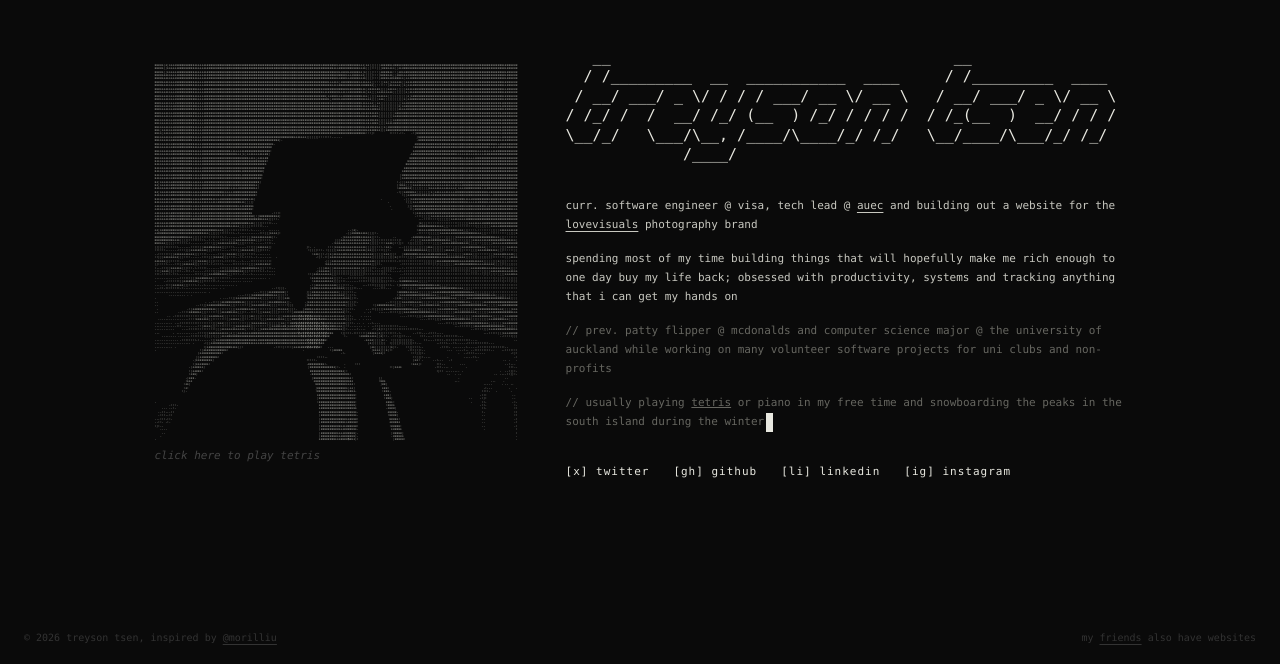
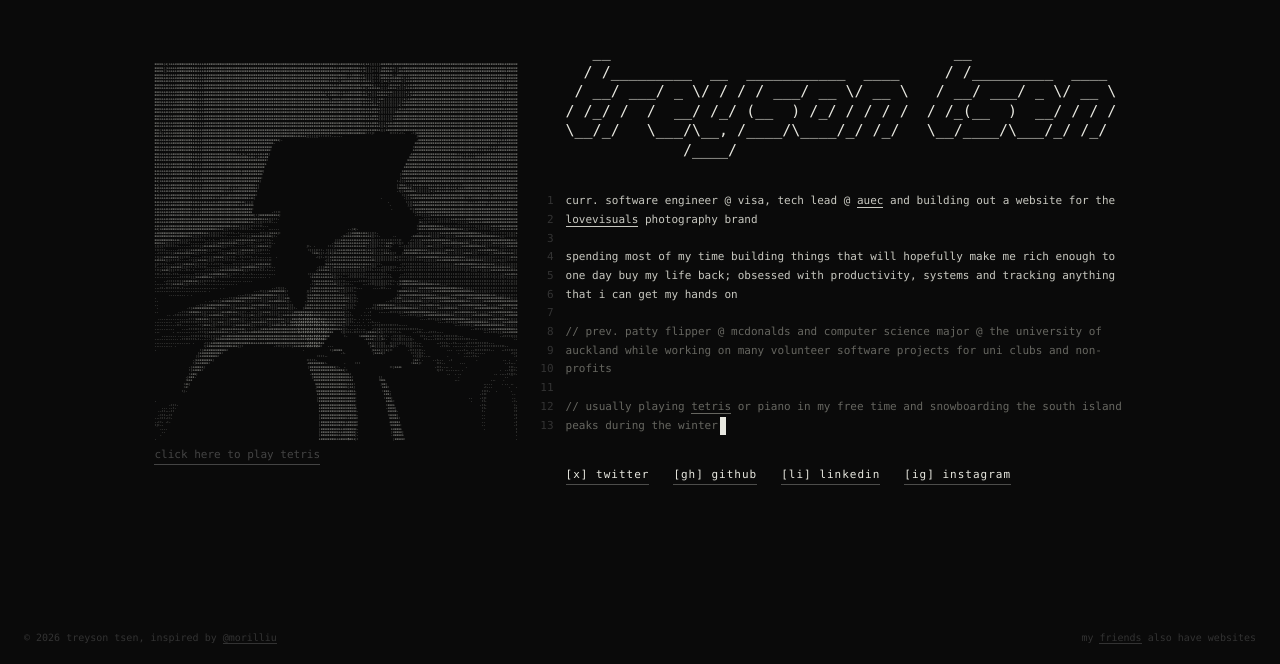
Before and after one commit to p0nyo/treysontsen.com, a Next.js app: page / in a window 1280 px wide. Shown: the part 136-800 px from the top of the page. Built offline with nearby package versions, Linux system fonts and the light colour scheme.

Commit message:
feat: add side numbers, red italics hover, friends portfolio list

```diff
--- /dev/null
+++ b/src/app/components/BioSection.tsx
@@ -0,0 +1,61 @@
+'use client';
+
+import { useEffect, useRef, useState } from 'react';
+
+const LINE_STYLE: React.CSSProperties = {
+  fontSize: "clamp(8px, 1.56vw, 11px)",
+  lineHeight: "1.7",
+  margin: 0,
+};
+
+export default function BioSection() {
+  const containerRef = useRef<HTMLDivElement>(null);
+  const [lineCount, setLineCount] = useState(7);
+
+  useEffect(() => {
+    const calculate = () => {
+      if (!containerRef.current) return;
+      const paras = containerRef.current.querySelectorAll('p');
+      let total = 0;
+      paras.forEach((p) => {
+        const style = window.getComputedStyle(p);
+        const lineHeightPx = parseFloat(style.lineHeight);
+        const lines = Math.round(p.scrollHeight / lineHeightPx);
+        total += lines;
+      });
+      setLineCount(total);
+    };
+    calculate();
+    window.addEventListener('resize', calculate);
+    return () => window.removeEventListener('resize', calculate);
+  }, []);
+
+  return (
+    <section style={{ display: "flex", flexDirection: "row", gap: "0", marginBottom: "2rem" }}>
+      {/* Line numbers */}
+      <div style={{ color: "#333", fontSize: "clamp(8px, 1.56vw, 11px)", lineHeight: "1.7", userSelect: "none", textAlign: "right", flexShrink: 0, width: "2em", marginRight: "0.75rem", marginLeft: "calc(-2em - 0.75rem)" }}>
+        {Array.from({ length: lineCount }, (_, i) => (
+          <div key={i}>{i + 1}</div>
+        ))}
+      </div>
+      {/* Lines */}
+      <div ref={containerRef}>
+        <p style={{ ...LINE_STYLE, color: "#c8c8c0" }}>
+          curr. software engineer @ visa, tech lead @ <a href="https://auec.club/" target="_blank" rel="noopener noreferrer" tabIndex={-1} className="tooltip inline-link" data-tooltip="auec club website" style={{ color: 'inherit', textDecoration: 'none', borderBottom: '0.5px solid currentColor', userSelect: 'text', WebkitUserSelect: 'text' }}>auec</a> and building out a website for the <a href="https://www.instagram.com/_lovevisuals_/" target="_blank" rel="noopener noreferrer" tabIndex={-1} className="tooltip inline-link" data-tooltip="lovevisuals instagram portfolio" style={{ color: 'inherit', textDecoration: 'none', borderBottom: '0.5px solid currentColor', userSelect: 'text', WebkitUserSelect: 'text' }}>lovevisuals</a> photography brand
+        </p>
+        <p style={{ ...LINE_STYLE, color: "transparent" }}>&nbsp;</p>
+        <p style={{ ...LINE_STYLE, color: "#c8c8c0" }}>
+          spending most of my time building things that will hopefully make me rich enough to one day buy my life back; obsessed with productivity, systems and tracking anything that I can get my hands on
+        </p>
+        <p style={{ ...LINE_STYLE, color: "transparent" }}>&nbsp;</p>
+        <p style={{ ...LINE_STYLE, color: "#666660" }}>
+          {'//'} prev. patty flipper @ mcdonalds and computer science major @ the university of auckland while working on many volunteer software projects for uni clubs and non-profits
+        </p>
+        <p style={{ ...LINE_STYLE, color: "transparent" }}>&nbsp;</p>
+        <p style={{ ...LINE_STYLE, color: "#666660" }}>
+          {'//'} usually playing <a href="https://jstris.jezevec10.com/u/ponyoponyo" target="_blank" rel="noopener noreferrer" tabIndex={-1} className="tooltip inline-link" data-tooltip="my jstris profile" style={{ color: 'inherit', textDecoration: 'none', borderBottom: '0.5px solid currentColor', userSelect: 'text', WebkitUserSelect: 'text' }}>tetris</a> or piano in my free time and snowboarding the south island peaks during the winter<span className="cursor" />
+        </p>
+      </div>
+    </section>
+  );
+}
--- a/src/app/components/PortraitSection.tsx
+++ b/src/app/components/PortraitSection.tsx
@@ -303,10 +303,10 @@ function TetrisGame({ onExit }: { onExit: () => void }) {
         </label>
       </div>
       <div style={{ display: 'flex', gap: '1rem', alignItems: 'center' }}>
-        <button tabIndex={-1} onClick={onExit} className="game-link" style={{ background: 'none', border: 'none', color: '#555', fontFamily: 'inherit', fontSize: '11px', cursor: 'pointer', padding: 0, fontStyle: 'italic' }}>
+        <button tabIndex={-1} onClick={onExit} className="game-link" style={{ background: 'none', borderTop: 'none', borderLeft: 'none', borderRight: 'none', color: '#555', fontFamily: 'inherit', fontSize: '11px', cursor: 'pointer', padding: 0, fontStyle: 'normal' }}>
           ← back to portrait
         </button>
-        <button tabIndex={-1} onClick={() => { if (usingMine) { setBinds(DEFAULT_BINDS); setDas(167); setArr(33); } else { setBinds(MY_BINDS); setDas(90); setArr(10); } }} className="game-link" style={{ background: 'none', border: 'none', color: '#555', fontFamily: 'inherit', fontSize: '11px', cursor: 'pointer', padding: 0, fontStyle: 'italic' }}>
+        <button tabIndex={-1} onClick={() => { if (usingMine) { setBinds(DEFAULT_BINDS); setDas(167); setArr(33); } else { setBinds(MY_BINDS); setDas(90); setArr(10); } }} className="game-link" style={{ background: 'none', borderTop: 'none', borderLeft: 'none', borderRight: 'none', color: '#555', fontFamily: 'inherit', fontSize: '11px', cursor: 'pointer', padding: 0, fontStyle: 'normal' }}>
           {usingMine ? 'use default' : 'use my keybinds'}
         </button>
       </div>
@@ -456,7 +456,7 @@ export default function PortraitSection() {
           {ASCII_PORTRAIT}
         </pre>
         {isMobile ? (
-          <span style={{ fontFamily: "'Menlo', 'Monaco', 'Courier New', monospace", fontSize: 'clamp(8px, 2vw, 13px)', color: '#444', fontStyle: 'italic', paddingTop: '6px', display: 'block' }}>
+          <span style={{ fontFamily: "'Menlo', 'Monaco', 'Courier New', monospace", fontSize: 'clamp(8px, 2vw, 13px)', color: '#444', fontStyle: 'normal', paddingTop: '6px', display: 'block' }}>
             view on desktop to play tetris
           </span>
         ) : (
@@ -465,12 +465,14 @@ export default function PortraitSection() {
             className="game-link"
             style={{
               background: 'none',
-              border: 'none',
+              borderTop: 'none',
+              borderLeft: 'none',
+              borderRight: 'none',
               color: '#444',
               fontFamily: "'Menlo', 'Monaco', 'Courier New', monospace",
               fontSize: '11px',
               cursor: 'pointer',
-              fontStyle: 'italic',
+              fontStyle: 'normal',
               padding: '6px 0 0 0',
               display: 'block',
             }}
--- a/src/app/globals.css
+++ b/src/app/globals.css
@@ -76,16 +76,18 @@ input[type=number]::-webkit-outer-spin-button {
   font-size: clamp(8px, 1.56vw, 11px);
   color: #e8e8e0;
   text-decoration: none;
+  border-bottom: 0.5px solid rgba(232, 232, 224, 0.3);
   letter-spacing: 1px;
 }
 
-.social-link:hover {
-  text-decoration: underline;
-  text-underline-offset: 3px;
+.inline-link:hover {
+  font-style: italic;
+  color: #cc3333 !important;
+  border-bottom-color: #cc3333 !important;
 }
 
 .game-link {
-  transition: color 0.15s;
+  border-bottom: 0.5px solid currentColor;
 }
 
 .tooltip {
@@ -115,5 +117,6 @@ input[type=number]::-webkit-outer-spin-button {
 }
 
 .game-link:hover {
-  color: #e8e8e0 !important;
+  color: #cc3333 !important;
+  font-style: italic !important;
 }
--- a/src/app/layout.tsx
+++ b/src/app/layout.tsx
@@ -5,6 +5,7 @@ export const metadata: Metadata = {
   title: "treysontsen.com",
   description: "personal website for treyson tsen",
   openGraph: {
+    type: "website",
     title: "treysontsen.com",
     description: "personal website for treyson tsen",
     url: "https://treysontsen.com",
--- a/src/app/page.tsx
+++ b/src/app/page.tsx
@@ -1,5 +1,6 @@
 import PortraitSection from "./components/PortraitSection";
 import FriendLink from "./components/FriendLink";
+import BioSection from "./components/BioSection";
 
 const ASCII_NAME = `   __                                      __
   / /_________  __  ___________  ____     / /_________  ____
@@ -56,21 +57,7 @@ export default function Home() {
 
         {/* Bio, currently, links — capped to name width */}
         <div style={{ maxWidth: "clamp(0px, 72vw, 560px)" }}>
-        {/* Bio */}
-        <section style={{ display: "flex", flexDirection: "column", gap: "1rem", marginBottom: "2rem" }}>
-          <p style={{ fontSize: "clamp(8px, 1.56vw, 11px)", lineHeight: "1.7", margin: 0, color: "#c8c8c0" }}>
-            curr. software engineer @ visa, tech lead @ <a href="https://auec.club/" target="_blank" rel="noopener noreferrer" tabIndex={-1} className="tooltip" data-tooltip="auec club website" style={{ color: 'inherit', textDecoration: 'underline', textUnderlineOffset: '3px', userSelect: 'text', WebkitUserSelect: 'text' }}>auec</a> and building out a website for the <a href="https://www.instagram.com/_lovevisuals_/" target="_blank" rel="noopener noreferrer" tabIndex={-1} className="tooltip" data-tooltip="lovevisuals instagram portfolio" style={{ color: 'inherit', textDecoration: 'underline', textUnderlineOffset: '3px', userSelect: 'text', WebkitUserSelect: 'text' }}>lovevisuals</a> photography brand
-          </p>
-          <p style={{ fontSize: "clamp(8px, 1.56vw, 11px)", lineHeight: "1.7", margin: 0, color: "#c8c8c0" }}>
-            spending most of my time building things that will hopefully make me rich enough to one day buy my life back; obsessed with productivity, systems and tracking anything that I can get my hands on
-          </p>
-          <p style={{ fontSize: "clamp(8px, 1.56vw, 11px)", lineHeight: "1.7", margin: 0, color: "#666660" }}>
-            // prev. patty flipper @ mcdonalds and computer science major @ the university of auckland while working on many volunteer software projects for uni clubs and non-profits
-          </p>
-          <p style={{ fontSize: "clamp(8px, 1.56vw, 11px)", lineHeight: "1.7", margin: 0, color: "#666660" }}>
-            // usually playing <a href="https://jstris.jezevec10.com/u/ponyoponyo" target="_blank" rel="noopener noreferrer" tabIndex={-1} className="tooltip" data-tooltip="my jstris profile" style={{ color: 'inherit', textDecoration: 'underline', userSelect: 'text', WebkitUserSelect: 'text' }}>tetris</a> or piano in my free time and snowboarding the peaks in the south island during the winter<span className="cursor" />
-          </p>
-        </section>
+        <BioSection />
 
         {/* Social links */}
         <section style={{ display: "flex", flexDirection: "column", gap: "0.75rem" }}>
@@ -81,7 +68,7 @@ export default function Home() {
                 href={s.href}
                 target="_blank"
                 rel="noopener noreferrer"
-                className="social-link tooltip"
+                className="social-link tooltip inline-link"
                 data-tooltip={s.tooltip}
               >
                 {s.symbol} {s.label}
@@ -91,7 +78,7 @@ export default function Home() {
         </section>
         </div>
       </div>
-      <div style={{
+      <div className="widget" style={{
         position: 'fixed',
         bottom: '1.2rem',
         left: '1.5rem',
@@ -100,7 +87,7 @@ export default function Home() {
         color: '#333',
         userSelect: 'none',
       }}>
-        © {new Date().getFullYear()} treyson tsen, inspired by <a href="https://www.instagram.com/morilliu/" target="_blank" rel="noopener noreferrer" className="tooltip" data-tooltip="look at her terminal website reel" style={{ color: 'inherit', textDecoration: 'underline', textUnderlineOffset: '3px' }}>@morilliu</a>
+        © {new Date().getFullYear()} treyson tsen, inspired by <a href="https://www.instagram.com/morilliu/" target="_blank" rel="noopener noreferrer" className="tooltip inline-link" data-tooltip="look at her terminal website reel" style={{ color: 'inherit', textDecoration: 'none', borderBottom: '0.5px solid currentColor' }}>@morilliu</a>
       </div>
       <FriendLink />
     </main>
```
Also changed, not shown: src/app/components/FriendLink.tsx (+12 -5 lines).
